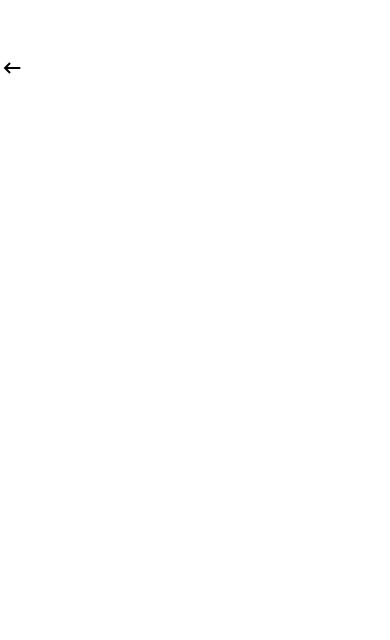
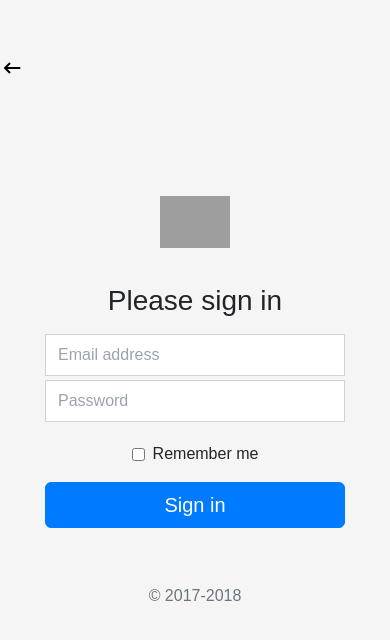
Before and after one commit to ahmadRamadhan-dotcom/example-bootstrap-clone, a Vue app: page /sign-in in a window 390 px wide. Before the commit this address had no page. Shown: the top 640 px of the page. Built offline with nearby package versions, Linux system fonts and the light colour scheme; grey boxes are pictures that could not be loaded.

Commit message:
chore: responsive sing in page for all devices

```diff
--- a/src/router/index.js
+++ b/src/router/index.js
@@ -22,6 +22,11 @@ const routes = [
     name: "Checkout example",
     component: () => import("~/views/Checkoutview.vue"),
   },
+  {
+    path: "/sign-in",
+    name: "Signin Template",
+    component: () => import("~/views/SignInview.vue"),
+  },
 ];
 
 const router = createRouter({
--- a/src/views/Homeview.vue
+++ b/src/views/Homeview.vue
@@ -59,11 +59,10 @@ const fakeComponentsData = [
   },
   {
     id: 4,
-    image: "https://getbootstrap.com/docs/4.2/assets/img/examples/product.png",
-    projectName: "Product",
-    descProject:
-      "Lean product-focused marketing page with extensive grid and image work.",
-    to: "/product",
+    image: "https://getbootstrap.com/docs/4.2/assets/img/examples/sign-in.png",
+    projectName: "Sign-in",
+    descProject: "Custom form layout and design for a simple sign in form.",
+    to: "/sign-in",
   },
 ];
 </script>
--- /dev/null
+++ b/src/views/SignInview.vue
@@ -0,0 +1,41 @@
+<template>
+  <main class="flex justify-center bg-[#f5f5f5] h-screen">
+    <section class="grid place-content-center place-items-center sm:mt-14">
+      <img
+        src="https://getbootstrap.com/docs/4.2/assets/brand/bootstrap-solid.svg"
+        alt="bootstrap_logo"
+        class="w-[70px]"
+      />
+      <form class="mt-8 w-[300px]">
+        <p class="font-normal text-[#212529] text-[28px] text-center">
+          Please sign in
+        </p>
+        <input
+          type="email"
+          required
+          placeholder="Email address"
+          class="w-full border py-2 p-3 mt-3 text-[#495057] bg-[#fff] border-[#ced4da] transition duration-300 focus:outline-none focus:ring focus:ring-blue-400"
+        />
+        <input
+          type="password"
+          required
+          placeholder="Password"
+          class="w-full border py-2 mt-1 p-3 text-[#495057] bg-[#fff] border-[#ced4da] transition duration-300 focus:outline-none focus:ring focus:ring-blue-400"
+        />
+        <div class="flex items-center justify-center gap-2 mt-5">
+          <input type="checkbox" />
+          <p class="font-normal text-[#212529] text-base">Remember me</p>
+        </div>
+        <button
+          type="button"
+          class="border border-[#007bff] rounded-md mt-4 bg-[#007bff] text-[#fff] w-full text-center text-xl py-2"
+        >
+          Sign in
+        </button>
+      </form>
+      <footer class="mt-14 mb-10">
+        <p class="text-base font-normal text-[#6c757d]">© 2017-2018</p>
+      </footer>
+    </section>
+  </main>
+</template>
```
